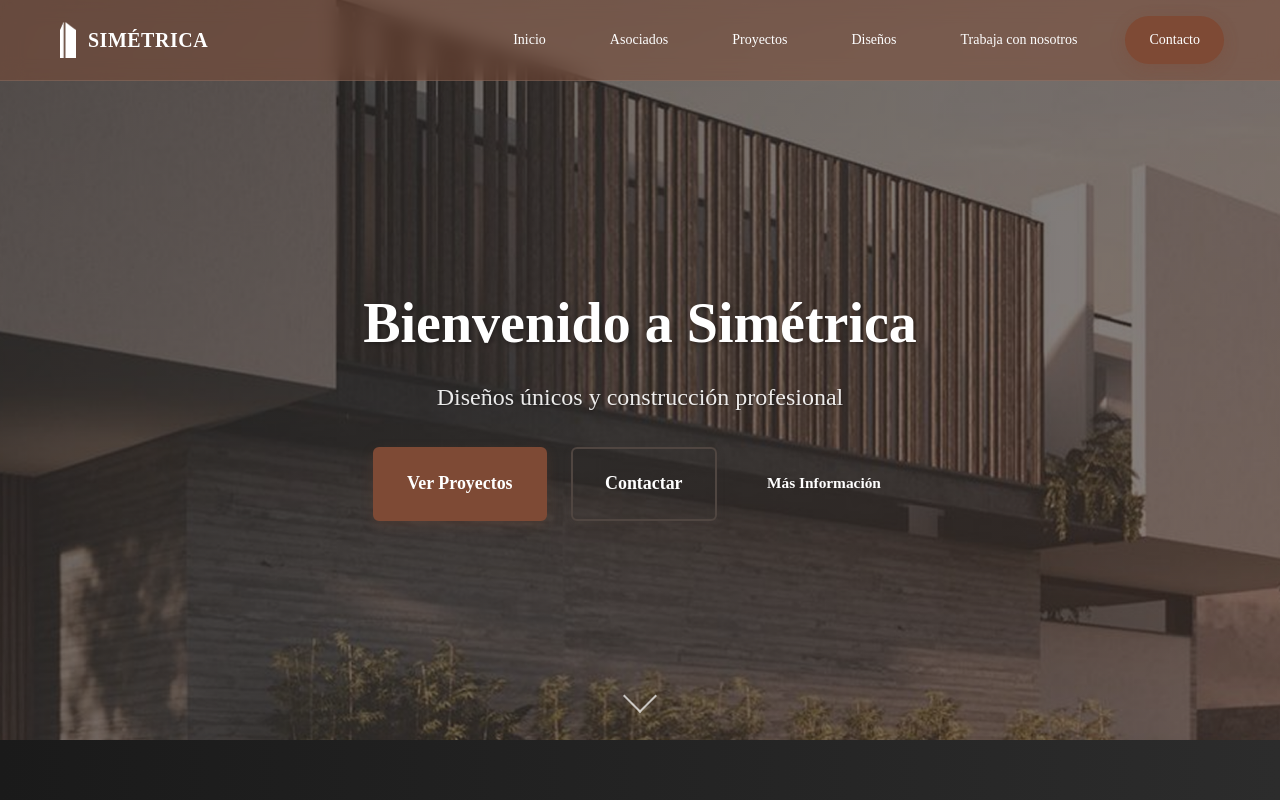
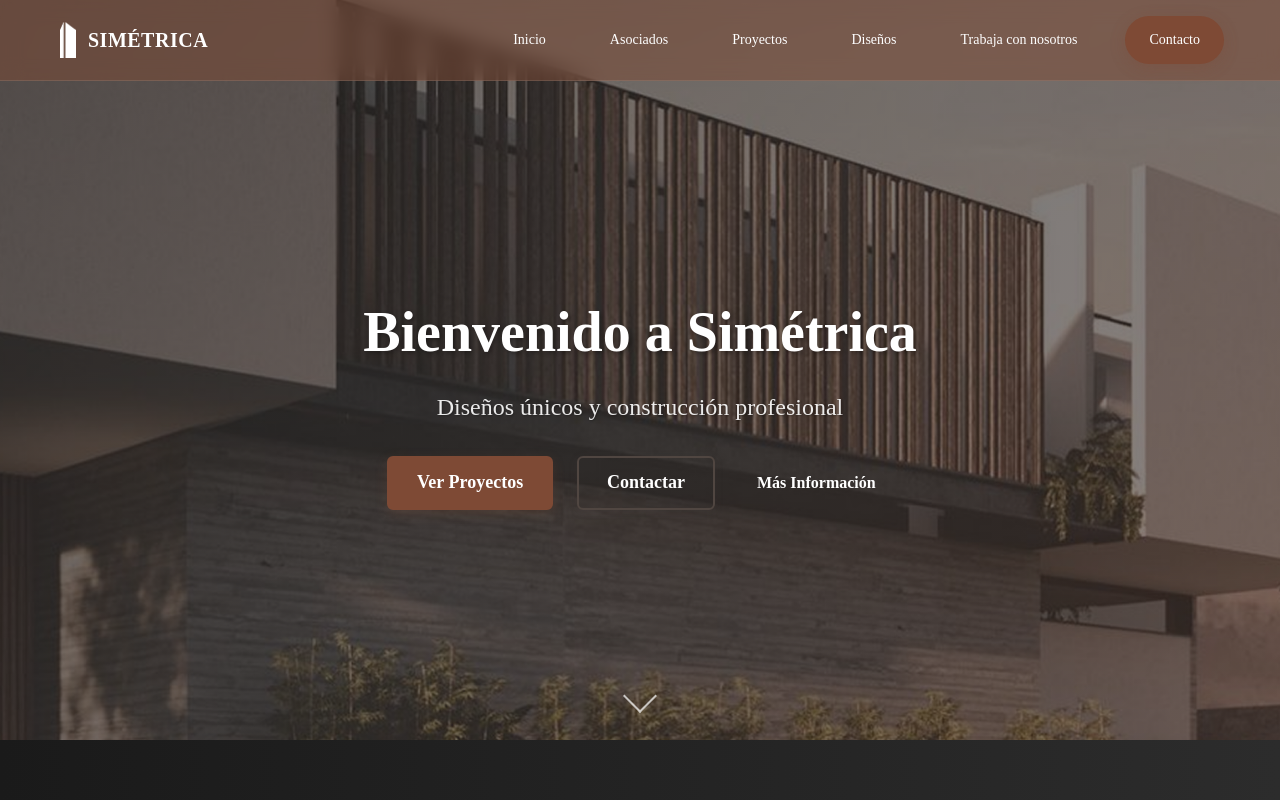
Before and after one commit to hws-1028/simetrica, a React (Vite) app: page / in a window 1280 px wide. Shown: the top 800 px of the page. Built offline with nearby package versions, Linux system fonts and the light colour scheme.

Commit message:
feat: standardize Button component sizes for improved visual consistency and usability

```diff
--- a/src/components/Button/ButtonStyle.css
+++ b/src/components/Button/ButtonStyle.css
@@ -12,7 +12,7 @@
   /* Tipografía usando variables del sistema */
   font-family: var(--font-family-primary);
   font-weight: var(--font-weight-bold);
-  font-size: clamp(0.875rem, 1.2vw, 1rem); /* Responsive typography */
+  font-size: 1rem; /* Base fijo, los modificadores --sm/--md/--lg controlan tamaños específicos */
   line-height: 1.2;
   text-decoration: none;
 
@@ -87,28 +87,30 @@
 }
 
 /* TAMAÑOS RESPONSIVE */
+/* ACTUALIZADO 2025-10-01: Ajuste de tamaños para mejor consistencia y usabilidad */
 
-/* Tamaño pequeño */
+/* Tamaño pequeño - Ideal para botones secundarios o espacios compactos */
 .button--sm {
-  padding: var(--spacing-sm) var(--spacing-md);
-  font-size: clamp(0.8rem, 1vw, 0.875rem);
+  padding: calc(var(--spacing-xs) + 0.15rem) calc(var(--spacing-sm) + 0.25rem); /* ~0.4rem 0.75rem (6.4px 12px) */
+  font-size: 0.875rem; /* 14px */
   min-height: 36px;
   gap: var(--spacing-xs);
 }
 
-/* Tamaño mediano (default) */
+/* Tamaño mediano (default) - Balance óptimo para la mayoría de casos */
 .button--md {
-  padding: var(--spacing-md) var(--spacing-lg);
-  font-size: clamp(0.875rem, 1.2vw, 1rem);
+  padding: calc(var(--spacing-sm) + 0.1rem) var(--spacing-md); /* ~0.6rem 1rem (9.6px 16px) */
+  font-size: 1rem; /* 16px */
   min-height: 44px;
+  gap: var(--spacing-sm);
 }
 
-/* Tamaño grande */
+/* Tamaño grande - Ideal para CTAs principales y alta visibilidad */
 .button--lg {
-  padding: var(--spacing-lg) var(--spacing-xl);
-  font-size: clamp(1rem, 1.4vw, 1.125rem);
+  padding: calc(var(--spacing-md) - 0.1rem) calc(var(--spacing-lg) + 0.25rem); /* ~0.9rem 1.75rem (14.4px 28px) */
+  font-size: 1.125rem; /* 18px */
   min-height: 52px;
-  gap: var(--spacing-md);
+  gap: calc(var(--spacing-sm) + 0.125rem); /* ~0.625rem (10px) */
 }
 
 /* MODIFICADORES */
@@ -184,55 +186,58 @@
 }
 
 /* BREAKPOINTS RESPONSIVOS */
+/* ACTUALIZADO 2025-10-01: Ajustes para mantener consistencia de tamaños en diferentes dispositivos */
 
 /* Mobile devices (320px - 767px) */
 @media screen and (max-width: 767px) {
   .button {
-    padding: var(--spacing-sm) var(--spacing-md);
-    font-size: 0.875rem;
+    font-size: 0.9375rem; /* Ligeramente reducido para móviles */
+  }
+
+  .button--sm {
+    padding: var(--spacing-xs) calc(var(--spacing-sm) + 0.125rem); /* ~0.25rem 0.625rem */
+    font-size: 0.8125rem; /* 13px */
+    min-height: 36px;
+  }
+
+  .button--md {
+    padding: calc(var(--spacing-xs) + 0.25rem) calc(var(--spacing-sm) + 0.375rem); /* ~0.5rem 0.875rem */
+    font-size: 0.9375rem; /* 15px */
     min-height: 42px;
   }
 
-  .button--sm {
-    padding: var(--spacing-xs) var(--spacing-sm);
-    font-size: 0.8rem;
-    min-height: 36px;
-  }
-
   .button--lg {
-    padding: var(--spacing-md) var(--spacing-lg);
-    font-size: 1rem;
+    padding: calc(var(--spacing-sm) + 0.125rem) calc(var(--spacing-md) + 0.125rem); /* ~0.625rem 1.125rem */
+    font-size: 1.0625rem; /* 17px */
     min-height: 48px;
   }
 }
 
 /* Tablet devices (768px - 1023px) */
 @media screen and (min-width: 768px) and (max-width: 1023px) {
-  .button {
-    font-size: 0.9rem;
-  }
+  /* Los tamaños base son óptimos para tablets, sin cambios necesarios */
 }
 
 /* Desktop large (1440px+) */
 @media screen and (min-width: 1440px) {
   .button--lg {
-    padding: var(--spacing-xl) var(--spacing-xxl);
-    font-size: 1.25rem;
+    padding: calc(var(--spacing-md) + 0.125rem) calc(var(--spacing-xl) - 0.125rem); /* ~1.125rem 1.875rem */
+    font-size: 1.1875rem; /* 19px */
     min-height: 56px;
   }
 }
 
 /* TV and ultra-wide screens (1920px+) */
 @media screen and (min-width: 1920px) {
-  .button {
-    padding: var(--spacing-lg) var(--spacing-xl);
-    font-size: 1.125rem;
+  .button--md {
+    padding: calc(var(--spacing-sm) + 0.25rem) calc(var(--spacing-md) + 0.25rem); /* ~0.75rem 1.25rem */
+    font-size: 1.0625rem; /* 17px */
     min-height: 48px;
   }
 
   .button--lg {
-    padding: var(--spacing-xl) 2.5rem;
-    font-size: 1.375rem;
+    padding: calc(var(--spacing-md) + 0.25rem) var(--spacing-xl); /* ~1.25rem 2rem */
+    font-size: 1.25rem; /* 20px */
     min-height: 60px;
   }
 }
```
Also changed, not shown: 1 other file (tests, documents, lock files or other folders).
